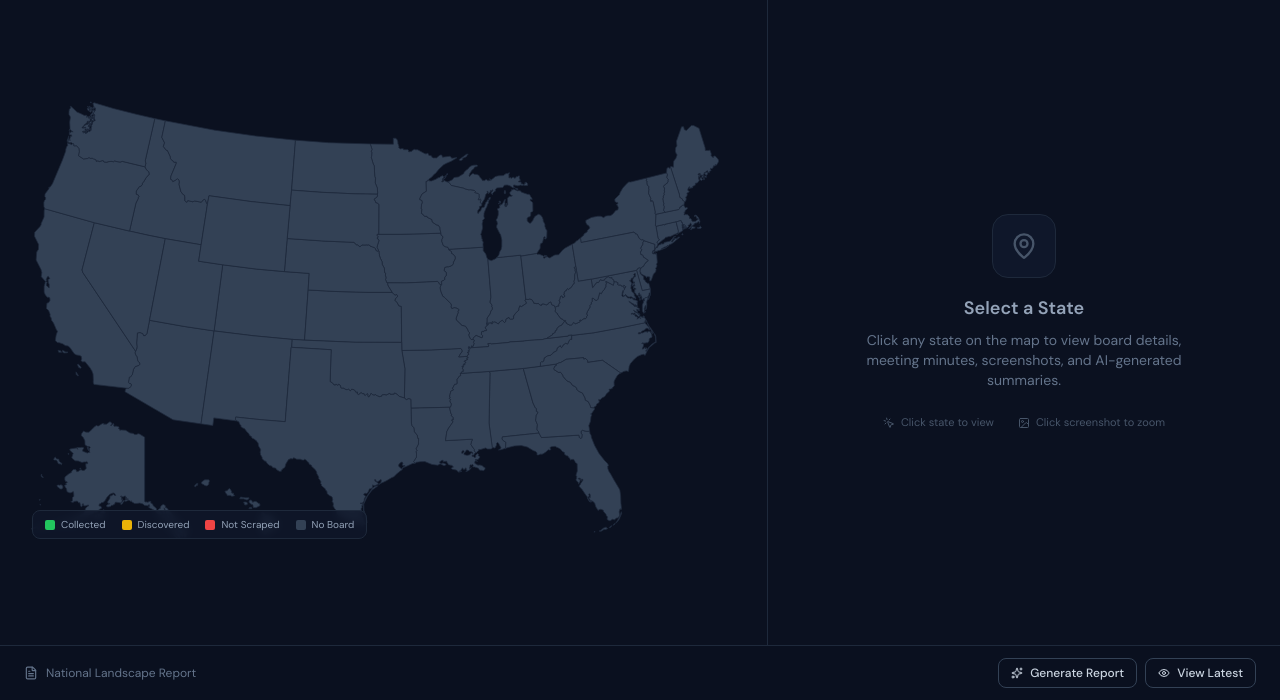
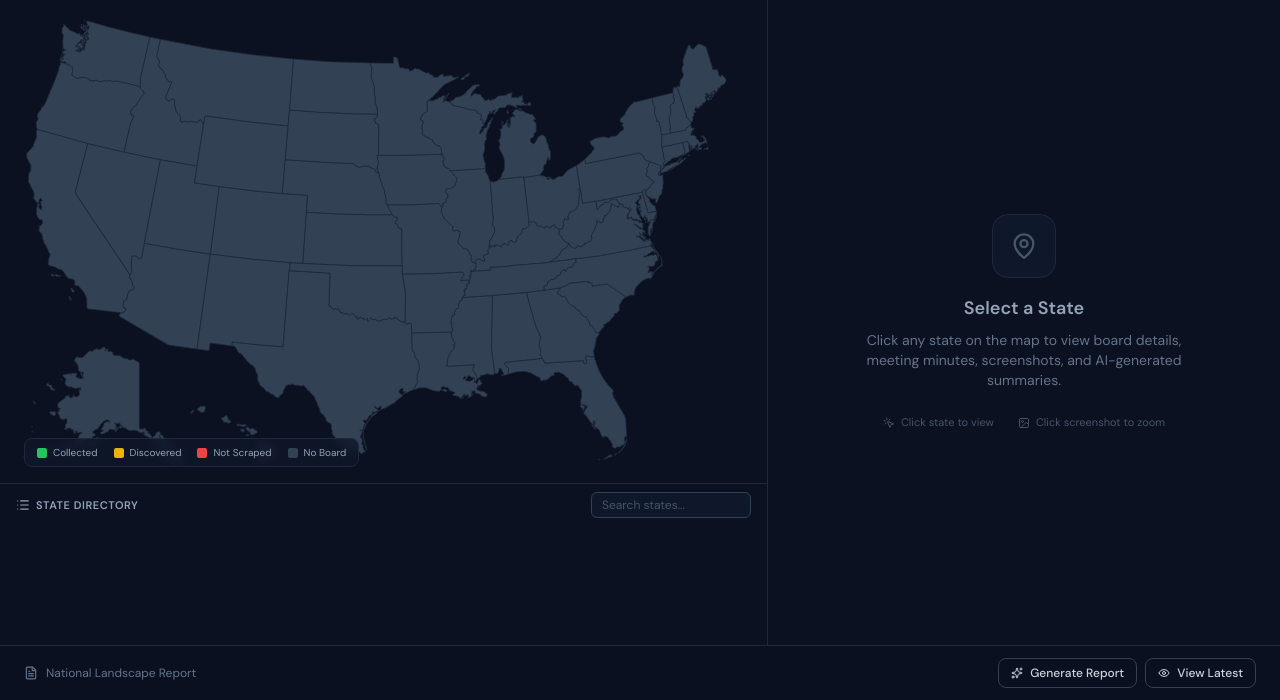
Before and after one commit to fraunk1/boardpulse, a FastAPI app: page / in a window 1280 px wide. Shown: the part 100-800 px from the top of the page. Run offline with FastAPI, Linux system fonts and the light colour scheme; data that the repository does not hold is empty; some libraries are stand-ins or nearby versions.

Commit message:
Add searchable state directory below map + render summaries as formatted Markdown
State directory: grid of all 51 jurisdictions with status dots, search filter,
click to select (highlights on map too). Fixes small-state accessibility (DC, etc).

Summary rendering: added marked.js CDN, render data-markdown attribute as HTML
on HTMX swap. Prose CSS overrides for headers, lists, and bold text in summaries.

```diff
--- a/app/web/static/styles.css
+++ b/app/web/static/styles.css
@@ -158,3 +158,39 @@
 #detail-panel.htmx-swapping {
     opacity: 0.4;
 }
+
+/* ------------------------------------------------------------------ */
+/* State directory                                                     */
+/* ------------------------------------------------------------------ */
+.state-directory-scroll::-webkit-scrollbar {
+    width: 4px;
+}
+.state-directory-scroll::-webkit-scrollbar-thumb {
+    background: #1e293b;
+}
+
+/* ------------------------------------------------------------------ */
+/* Markdown summary prose overrides                                    */
+/* ------------------------------------------------------------------ */
+.summary-content h1, .summary-content h2, .summary-content h3 {
+    color: #e2e8f0;
+    font-weight: 600;
+    margin-top: 0.75rem;
+    margin-bottom: 0.25rem;
+}
+.summary-content h1 { font-size: 0.875rem; }
+.summary-content h2 { font-size: 0.8125rem; }
+.summary-content h3 { font-size: 0.75rem; }
+.summary-content ul, .summary-content ol {
+    padding-left: 1.25rem;
+    margin: 0.25rem 0;
+}
+.summary-content li {
+    margin: 0.15rem 0;
+}
+.summary-content p {
+    margin: 0.35rem 0;
+}
+.summary-content strong {
+    color: #f1f5f9;
+}
--- a/app/web/templates/base.html
+++ b/app/web/templates/base.html
@@ -50,6 +50,9 @@
     <!-- Lucide Icons -->
     <script src="https://unpkg.com/lucide@0.469.0/dist/umd/lucide.min.js"></script>
 
+    <!-- Marked.js for Markdown rendering -->
+    <script src="https://cdn.jsdelivr.net/npm/marked/marked.min.js"></script>
+
     <!-- Custom styles -->
     <link rel="stylesheet" href="/static/styles.css">
 
@@ -61,7 +64,22 @@
     <script>
         // Initialize Lucide icons after page load and after every HTMX swap
         document.addEventListener('DOMContentLoaded', () => lucide.createIcons());
-        document.addEventListener('htmx:afterSwap', () => lucide.createIcons());
+        document.addEventListener('htmx:afterSwap', () => {
+            lucide.createIcons();
+            renderMarkdownSummaries();
+        });
+
+        // Render Markdown summaries with marked.js
+        function renderMarkdownSummaries() {
+            document.querySelectorAll('.summary-content[data-markdown]').forEach(el => {
+                if (el.dataset.rendered) return;
+                const md = el.getAttribute('data-markdown');
+                if (md && typeof marked !== 'undefined') {
+                    el.innerHTML = marked.parse(md);
+                    el.dataset.rendered = 'true';
+                }
+            });
+        }
     </script>
 
     {% block scripts %}{% endblock %}
--- a/app/web/templates/dashboard.html
+++ b/app/web/templates/dashboard.html
@@ -56,9 +56,10 @@
 
     <!-- MAIN CONTENT — Split Panel -->
     <main class="flex-1 flex min-h-0">
-        <!-- LEFT PANEL — Map -->
+        <!-- LEFT PANEL — Map + State Directory -->
         <div class="w-1/2 xl:w-3/5 border-r border-slate-800 flex flex-col">
-            <div class="flex-1 flex items-center justify-center p-6 overflow-hidden">
+            <!-- Map -->
+            <div class="flex-none flex items-center justify-center p-4 pb-0">
                 <div class="relative w-full max-w-3xl">
                     <div x-ref="tooltip" class="map-tooltip" :class="{ 'visible': tooltipVisible }"
                          :style="`left: ${tooltipX}px; top: ${tooltipY}px`">
@@ -73,6 +74,39 @@
                         <span class="flex items-center gap-1.5"><span class="w-2.5 h-2.5 rounded-sm bg-pulse-yellow"></span> Discovered</span>
                         <span class="flex items-center gap-1.5"><span class="w-2.5 h-2.5 rounded-sm bg-pulse-red"></span> Not Scraped</span>
                         <span class="flex items-center gap-1.5"><span class="w-2.5 h-2.5 rounded-sm bg-slate-700"></span> No Board</span>
+                    </div>
+                </div>
+            </div>
+
+            <!-- State Directory -->
+            <div class="flex-1 min-h-0 border-t border-slate-800 mt-2">
+                <div class="px-4 py-2 flex items-center justify-between">
+                    <h3 class="text-[11px] font-semibold text-slate-400 uppercase tracking-wider flex items-center gap-1.5">
+                        <i data-lucide="list" class="w-3.5 h-3.5"></i> State Directory
+                    </h3>
+                    <div class="relative">
+                        <input type="text" x-model="stateFilter" placeholder="Search states..."
+                               class="w-40 text-xs bg-slate-900 border border-slate-700 rounded-md px-2.5 py-1 text-slate-300 placeholder-slate-600 focus:outline-none focus:border-pulse-sky/50">
+                    </div>
+                </div>
+                <div class="overflow-y-auto px-4 pb-3 state-directory-scroll" style="max-height: calc(100% - 40px);">
+                    <div class="grid grid-cols-3 xl:grid-cols-4 gap-1">
+                        {% for state_abbr in state_boards.keys() | sort %}
+                        {% set boards_list = state_boards[state_abbr] %}
+                        {% set color = state_colors.get(state_abbr, 'no_board') %}
+                        <button class="state-dir-btn flex items-center gap-1.5 px-2 py-1.5 rounded-md text-left text-xs transition-colors hover:bg-slate-800/80 group"
+                                :class="activeState === '{{ state_abbr }}' ? 'bg-pulse-blue/20 border border-pulse-blue/30' : 'border border-transparent'"
+                                x-show="!stateFilter || '{{ state_abbr }}'.toLowerCase().includes(stateFilter.toLowerCase()) || STATE_NAMES['{{ state_abbr }}']?.toLowerCase().includes(stateFilter.toLowerCase())"
+                                @click="selectStateByCode('{{ state_abbr }}')"
+                                data-state="{{ state_abbr }}">
+                            <span class="w-1.5 h-1.5 rounded-full flex-none
+                                {% if color == 'collected' %}bg-pulse-green
+                                {% elif color == 'discovered' %}bg-pulse-yellow
+                                {% else %}bg-pulse-red{% endif %}"></span>
+                            <span class="font-mono font-medium text-slate-400 group-hover:text-slate-200 w-6">{{ state_abbr }}</span>
+                            <span class="text-slate-500 group-hover:text-slate-300 truncate text-[11px]">{{ boards_list[0].name | truncate(20) }}</span>
+                        </button>
+                        {% endfor %}
                     </div>
                 </div>
             </div>
@@ -137,6 +171,7 @@
     function mapController() {
         return {
             activeState: null,
+            stateFilter: '',
             tooltipVisible: false,
             tooltipX: 0,
             tooltipY: 0,
@@ -159,7 +194,16 @@
 
             selectState(state, event) {
                 document.querySelectorAll('.state-path.active').forEach(p => p.classList.remove('active'));
-                event.currentTarget.classList.add('active');
+                if (event?.currentTarget) event.currentTarget.classList.add('active');
+                else document.querySelector(`.state-path[data-state="${state}"]`)?.classList.add('active');
+                this.activeState = state;
+                htmx.ajax('GET', `/board/${state}`, {target: '#detail-panel', swap: 'innerHTML'});
+            },
+
+            selectStateByCode(state) {
+                // Highlight on map too
+                document.querySelectorAll('.state-path.active').forEach(p => p.classList.remove('active'));
+                document.querySelector(`.state-path[data-state="${state}"]`)?.classList.add('active');
                 this.activeState = state;
                 htmx.ajax('GET', `/board/${state}`, {target: '#detail-panel', swap: 'innerHTML'});
             },
--- a/app/web/templates/partials/board_detail.html
+++ b/app/web/templates/partials/board_detail.html
@@ -158,7 +158,8 @@
                         <div class="text-[10px] uppercase tracking-wider text-slate-500 mb-2 flex items-center gap-1">
                             <i data-lucide="sparkles" class="w-3 h-3"></i> AI Summary
                         </div>
-                        <div class="text-xs text-slate-300 leading-relaxed prose prose-invert prose-sm max-w-none">{{ m.summary }}</div>
+                        <div class="summary-content text-xs text-slate-300 leading-relaxed prose prose-invert prose-sm max-w-none"
+                             data-markdown="{{ m.summary | e }}"></div>
                     </div>
                 </div>
                 {% endif %}
```
